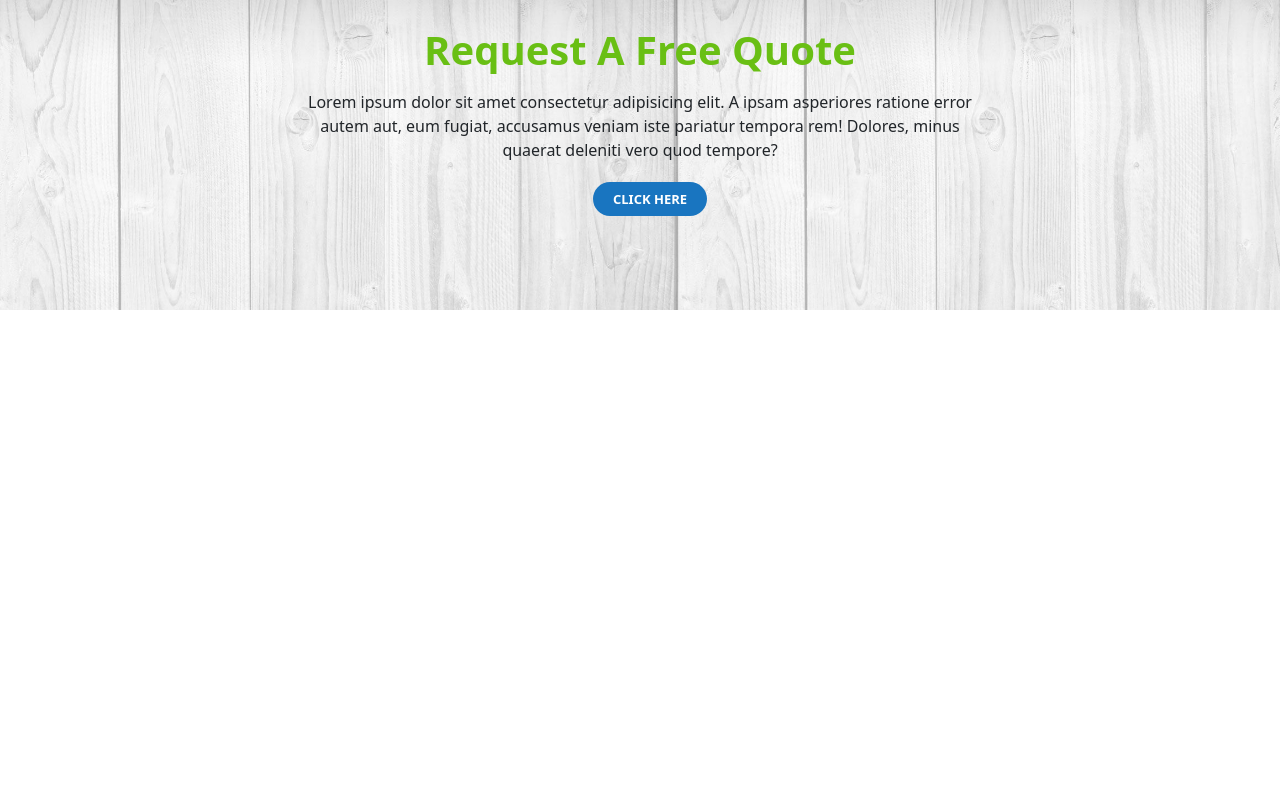
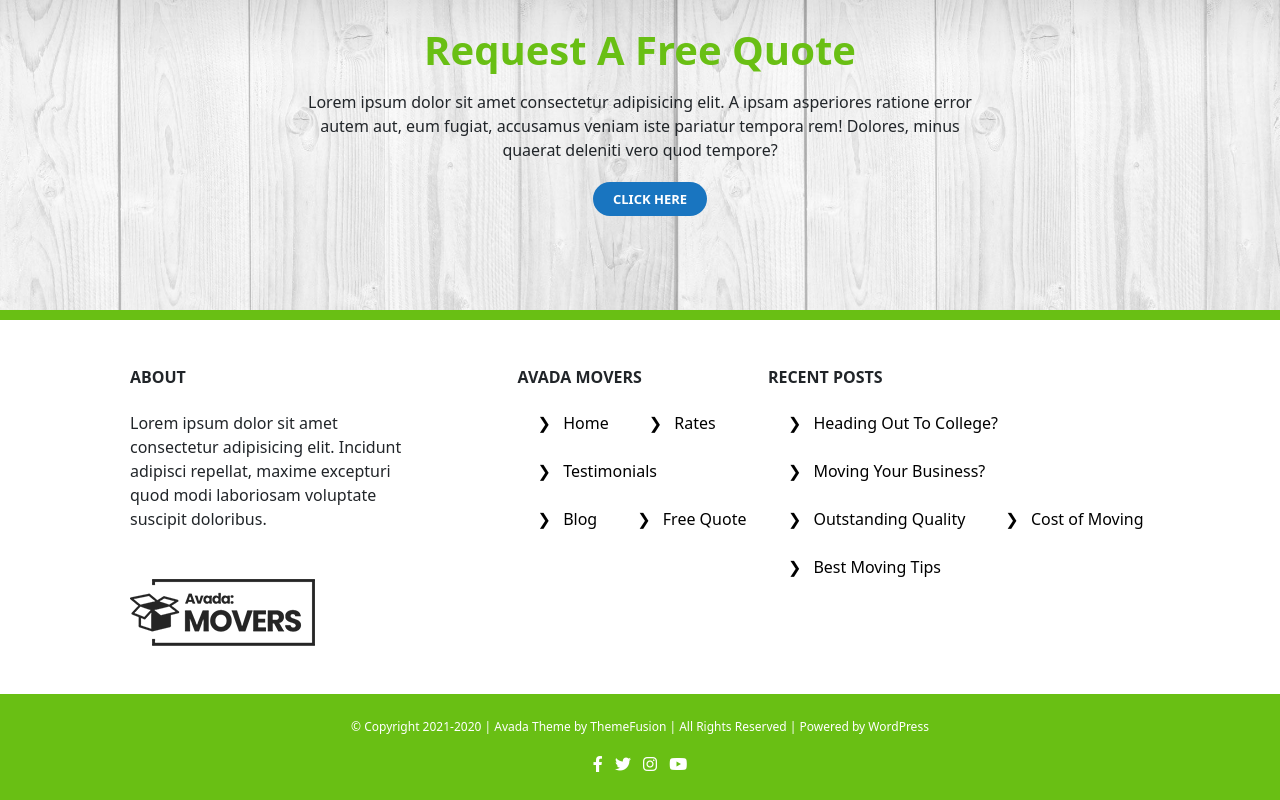
Before and after one commit to SamueleLettieri/proj-html-vuejs, a Vue app: page / in a window 1280 px wide. Shown: the part 4424-5224 px from the top of the page. Before the commit the page ends 4734 px from the top, so only its background shows below. Built offline with nearby package versions, Linux system fonts and the light colour scheme.

Commit message:
fine footer: aggiunte le info e i link

```diff
--- a/src/components/FooterAvada.vue
+++ b/src/components/FooterAvada.vue
@@ -1,15 +1,24 @@
 <template>
   <footer>
-
+    <FooterTop/>
+    <FooterBottom/>
   </footer>
 </template>
 
 <script>
+import FooterTop from './FooterTop.vue';
+import FooterBottom from './FooterBottom.vue';
 export default {
-
+    components: {
+    FooterTop,
+    FooterBottom
+}
 }
 </script>
 
-<style>
-
+<style lang="scss">
+footer{
+  background-color: #69bf14;
+  padding-top: 10px;
+}
 </style>
--- /dev/null
+++ b/src/components/FooterAvadaMovers.vue
@@ -0,0 +1,25 @@
+<template>
+  <li class="mb-4"><a :href="linkAvada.url"><span class="me-2">❯</span> {{linkAvada.text}}</a></li>
+</template>
+
+<script>
+export default {
+props:["linkAvada"]
+}
+</script>
+
+<style lang="scss" scoped>
+li{
+
+    list-style: none;
+
+    a{
+        text-decoration: none;
+        color: black;
+    }
+
+    a:hover{
+        color: #69bf14;
+    }
+}
+</style>
--- /dev/null
+++ b/src/components/FooterBottom.vue
@@ -0,0 +1,22 @@
+<template>
+  <section class="p-4">
+    <div class="container text-center">
+        <p>© Copyright 2021-2020 | Avada Theme by ThemeFusion | All Rights Reserved | Powered by WordPress</p>
+        <IconProject/>
+    </div>
+  </section>
+</template>
+
+<script>
+import IconProject from './IconProject.vue';
+export default {
+    components: { IconProject }
+}
+</script>
+
+<style lang="scss" scoped>
+p{
+    font-size: 12px;
+    color: white;
+}
+</style>
--- /dev/null
+++ b/src/components/FooterRecentPosts.vue
@@ -0,0 +1,25 @@
+<template>
+  <li class="mb-4"><a :href="linkPost.url"><span class="me-2">❯</span> {{linkPost.text}}</a></li>
+</template>
+
+<script>
+export default {
+    props:["linkPost"]
+}
+</script>
+
+<style lang="scss" scoped>
+li{
+
+    list-style: none;
+
+    a{
+        text-decoration: none;
+        color: black;
+    }
+
+    a:hover{
+        color: #69bf14;
+    }
+}
+</style>
--- /dev/null
+++ b/src/components/FooterTop.vue
@@ -0,0 +1,105 @@
+<template>
+  <section class="p-5">
+    <div class="container d-flex">
+        <div class="ms_box mx-5">
+            <h6 class="fw-bold">ABOUT</h6>
+            <p class="mt-4 mb-5">Lorem ipsum dolor sit amet consectetur adipisicing elit. Incidunt adipisci repellat, maxime excepturi quod modi laboriosam voluptate suscipit doloribus.</p>
+            <LogoMovers/>
+        </div>
+        <div class="d-flex justify-content-between ms_width ms-5">
+            <div>
+                <h6 class="fw-bold mb-4">AVADA MOVERS</h6>
+                <ul>
+                    <FooterAvadaMovers v-for="(linkAvada, index) in linksAvadaMovers" :key="index" :linkAvada="linkAvada"/>
+                </ul>
+            </div>
+             <div>
+                <h6 class="fw-bold mb-4">RECENT POSTS</h6>
+                <ul>
+                    <FooterRecentPosts v-for="(linkPost, index) in linksRecentPosts" :key="index" :linkPost="linkPost"/>
+                </ul>
+            </div>
+        </div>
+    </div>
+  </section>
+</template>
+
+<script>
+import LogoMovers from './LogoMovers.vue';
+import FooterAvadaMovers from './FooterAvadaMovers.vue';
+import FooterRecentPosts from './FooterRecentPosts.vue';
+export default {
+    components: {
+    LogoMovers,
+    FooterAvadaMovers,
+    FooterRecentPosts,
+},
+
+    data: function(){
+        return{
+            linksAvadaMovers: [
+                {
+                    text:"Home",
+                    url:"#",
+                },
+                {
+                    text:"Rates",
+                    url:"#",
+                },
+                {
+                    text:"Testimonials",
+                    url:"#",
+                },
+                {
+                    text:"Blog",
+                    url:"#",
+                },
+                {
+                    text:"Free Quote",
+                    url:"#",
+                },
+            ],
+
+            linksRecentPosts: [
+                {
+                    text:"Heading Out To College?",
+                    url:"#",
+                },
+                {
+                    text:"Moving Your Business?",
+                    url:"#",
+                },
+                {
+                    text:"Outstanding Quality",
+                    url:"#",
+                },
+                {
+                    text:"Cost of Moving",
+                    url:"#",
+                },
+                {
+                    text:"Best Moving Tips",
+                    url:"#",
+                },
+            ]
+        }
+    }
+}
+</script>
+
+<style lang="scss" scoped>
+section{
+    background-color: white;
+}
+.ms_box{
+    width: 300px;
+}
+
+.ms_width{
+    width: 700px;
+}
+
+ul{
+    padding: 0;
+}
+</style>
```
